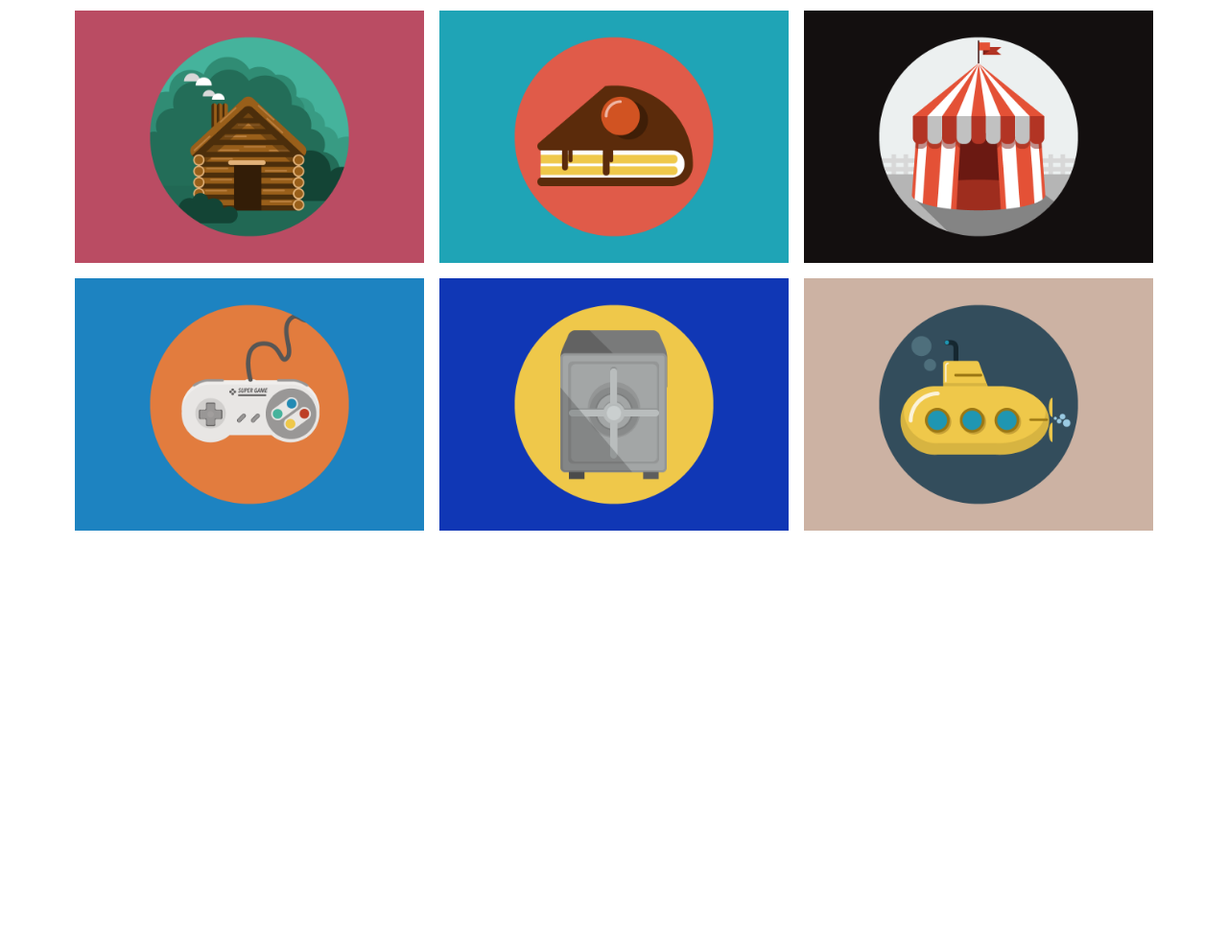
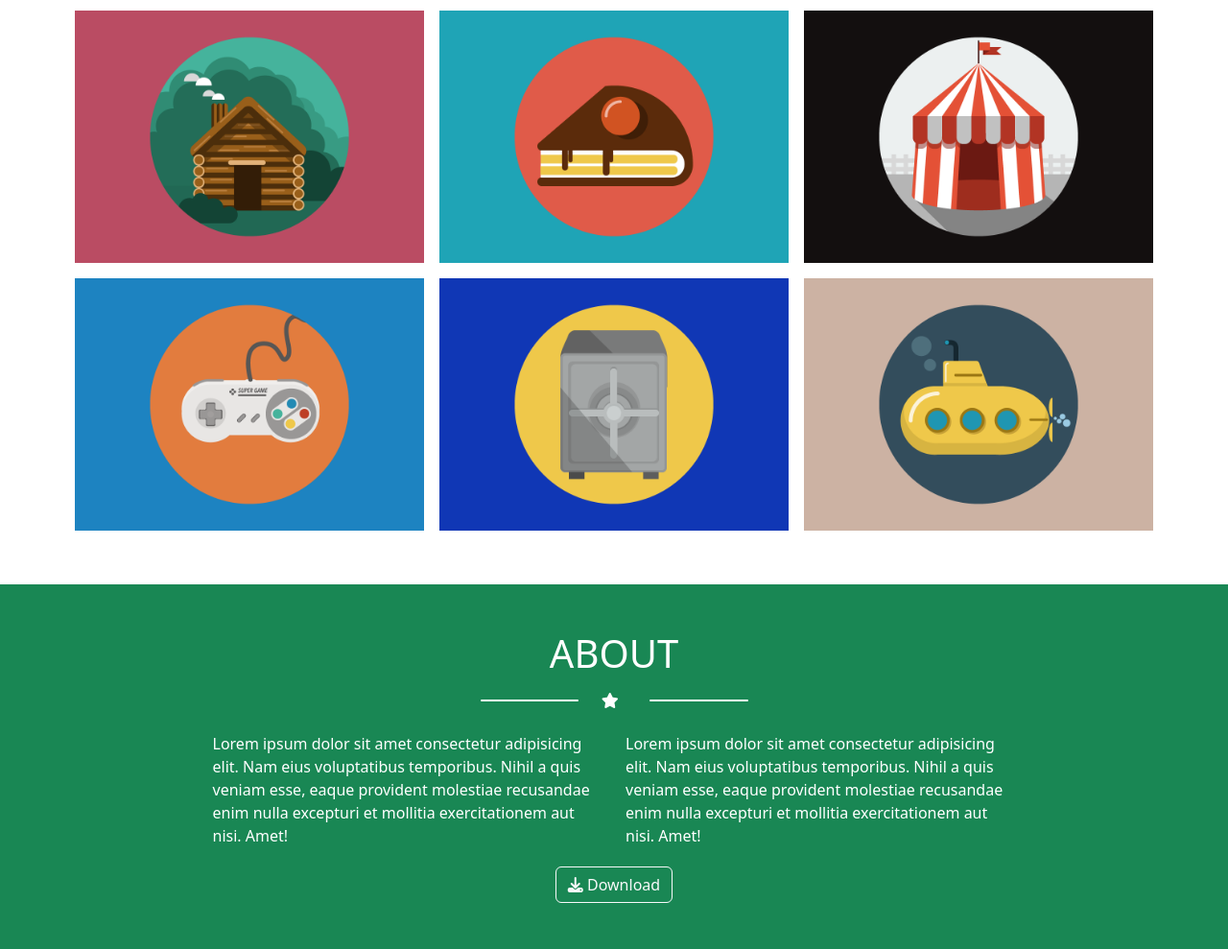
Before and after one commit to LucaPiantadosi27/html-css-bootstrap-freelancer, a plain HTML site: page index.html in a window 1280 px wide. Shown: the part 433-1422 px from the top of the page at 96% size. Before the commit the page ends 1042 px from the top, so only its background shows below. Drawn offline with nearby package versions, Linux system fonts and the light colour scheme.

Commit message:
About section

```diff
--- a/index.html
+++ b/index.html
@@ -20,13 +20,14 @@
 
 <body>
     <nav class="navbar navbar-expand-lg bg-dark" data-bs-theme="dark">
+
         <div class="container">
             <a class="navbar-brand" href="#">START BOOTSTRAP</a>
-            <button class="navbar-toggler" type="button" data-bs-toggle="collapse" data-bs-target="#navbarSupportedContent" aria-controls="navbarSupportedContent" aria-expanded="false" aria-label="Toggle navigation">
+            <button class="navbar-toggler" type="button" data-bs-toggle="collapse"data-bs-target="#navbarSupportedContent" aria-controls="navbarSupportedContent" aria-expanded="false" aria-label="Toggle navigation">
               <span class="navbar-toggler-icon"></span>
             </button>
-            <div class="collapse navbar-collapse" id="navbarSupportedContent">
-              <ul class="navbar-nav me-auto mb-2 mb-lg-0">
+            <div class="collapse navbar-collapse flex-grow-0" id="navbarSupportedContent">
+              <ul class="navbar-nav me-auto mb-2 mb-lg-0 text-uppercase">
                 <li class="nav-item">
                   <a class="nav-link active" aria-current="page" href="#">PORTFOLIO</a>
                 </li>
@@ -35,14 +36,9 @@
                   </li>
                   <li class="nav-item">
                     <a class="nav-link active" aria-current="page" href="#">CONTACT</a>
-                  </li>
-                  <ul class="dropdown-menu">
-                    <li><a class="dropdown-item" href="#">on</a></li>
-                    <li><a class="dropdown-item" href="#">Another action</a></li>
-                    <li><hr class="dropdown-divider"></li>
-                    <li><a class="dropdown-item" href="#">Something else here</a></li>
-                  </ul>
                 </li>
+            </div>
+
         </div>
     </nav>
 
@@ -136,5 +132,58 @@
 <!--  -->
 
 
+<!-- About Section -->
+
+<div id="about" class="bg-success text-white py-5">
+    <div class="container d-flex flex-column align-items-center">
+
+        <h1 class="text-center">ABOUT</h1>
+        <div class="struttura-titolo col-3 mx-auto mb-3">
+            <div class="separator row align-items-center">
+                <div class="col-5">
+                    <hr class="border-2 opacity-100 rounded">
+                </div>
+                <div class="col-2">
+                    <i class="fa-solid fa-star"></i>
+                </div>
+                <div class="col-5">
+                    <hr class="border-2 opacity-100 rounded">
+                </div>
+            </div>
+        </div>
+
+        <div class="col-9">
+            <div class="row row-cols-1 row-cols-md-2 mb-1">
+                <div class="col">
+                    <p>
+                        Lorem ipsum dolor sit amet consectetur adipisicing elit. Nam eius voluptatibus temporibus. Nihil a quis veniam esse, eaque provident molestiae recusandae enim nulla excepturi et mollitia exercitationem aut nisi. Amet!
+                    </p>
+                </div>
+                <div class="col">
+                    <p>
+                        Lorem ipsum dolor sit amet consectetur adipisicing elit. Nam eius voluptatibus temporibus. Nihil a quis veniam esse, eaque provident molestiae recusandae enim nulla excepturi et mollitia exercitationem aut nisi. Amet!
+                    </p>
+                </div>
+            </div>
+        </div>
+
+        <div class="text-center">
+            <button type="button" class="btn btn-outline-light"><i class="fa-solid fa-download"></i> Download</button>
+        </div>
+
+    </div>
+</div>
+
+<!--  -->
+
+
+
+
+
+
+
+
+
+
 </body>
 </html>
```
